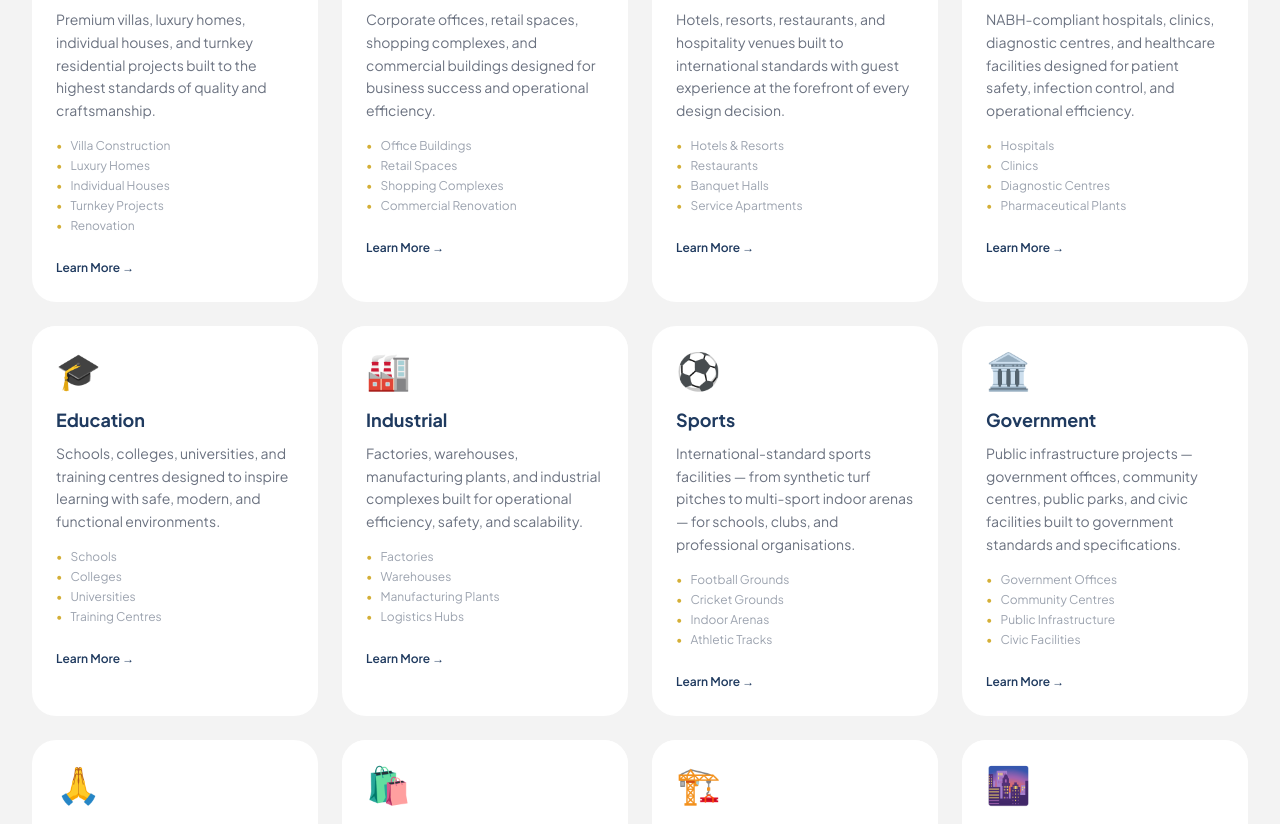
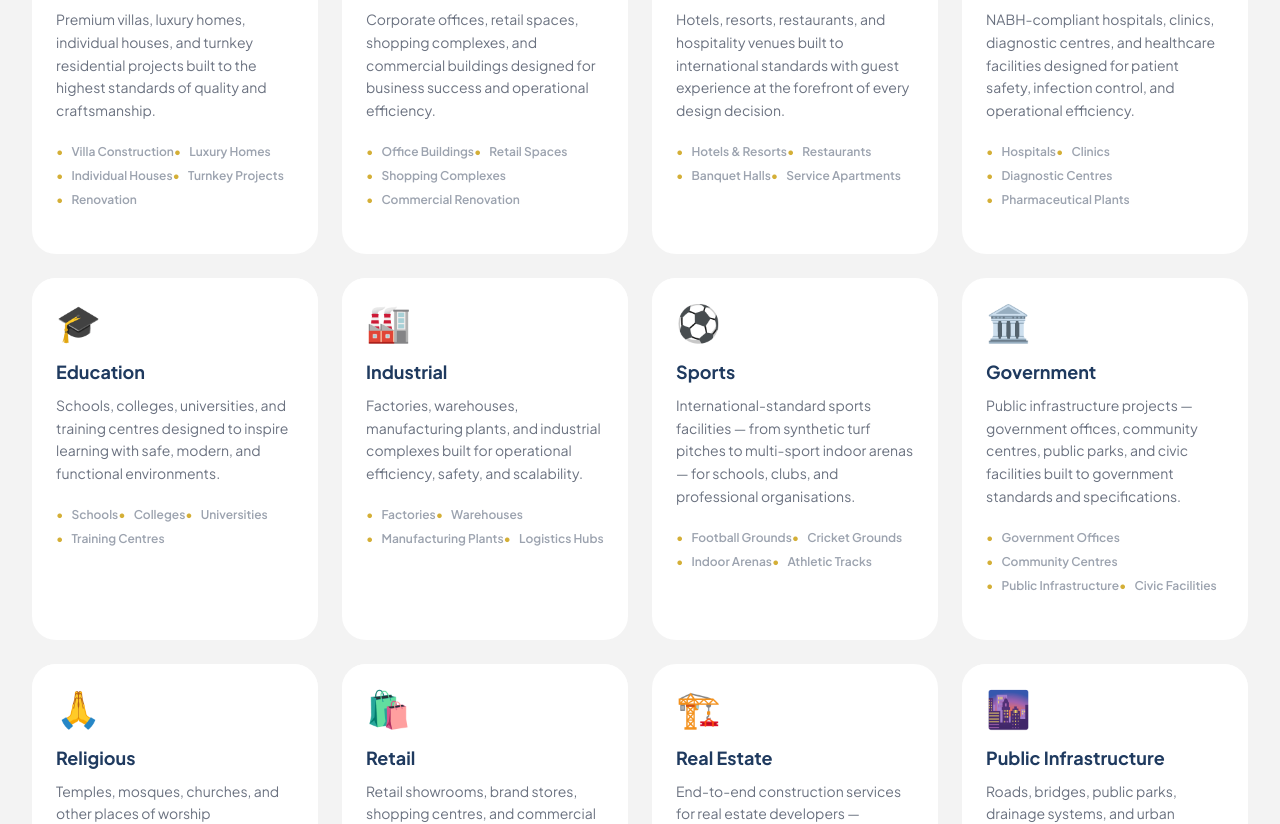
Before and after one commit to MaheswarReddyAppojigari/layingstone_0975, a Next.js app: page /industries in a window 1280 px wide. Shown: the part 1020-1844 px from the top of the page. Built offline with nearby package versions, Linux system fonts and the light colour scheme.

Commit message:
learn more removed exp

```diff
--- a/src/app/industries/page.tsx
+++ b/src/app/industries/page.tsx
@@ -182,17 +182,16 @@ export default function IndustriesPage() {
                     </p>
                     <ul className="space-y-1 mb-5">
                       {ind?.services?.map((s) => (
-                        <li key={s} className={`text-xs flex items-center gap-2 transition-colors ${hoveredCard === ind?.title ? 'text-white/60' : 'text-gray-400'}`}>
+               <Link
+                      href={ind?.href}
+                      className={`inline-flex items-center gap-1 text-xs font-semibold transition-colors ${hoveredCard === ind?.title ? 'text-[#D4AF37]' : 'text-[#1F3A5F]'}`}
+                    >        <li key={s} className={`text-xs flex items-center gap-2 transition-colors ${hoveredCard === ind?.title ? 'text-white/60' : 'text-gray-400'}`}>
                           <span className="text-[#D4AF37]">•</span> {s}
-                        </li>
+                        </li>                    </Link>
+
                       ))}
                     </ul>
-                    <Link
-                      href={ind?.href}
-                      className={`inline-flex items-center gap-1 text-xs font-semibold transition-colors ${hoveredCard === ind?.title ? 'text-[#D4AF37]' : 'text-[#1F3A5F]'}`}
-                    >
-                      Learn More →
-                    </Link>
+
                   </div>
                 </div>
               ))}
```
